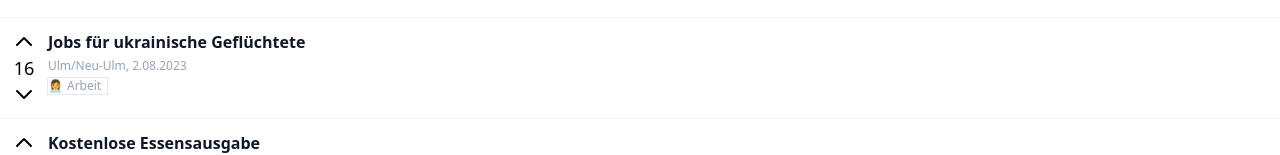
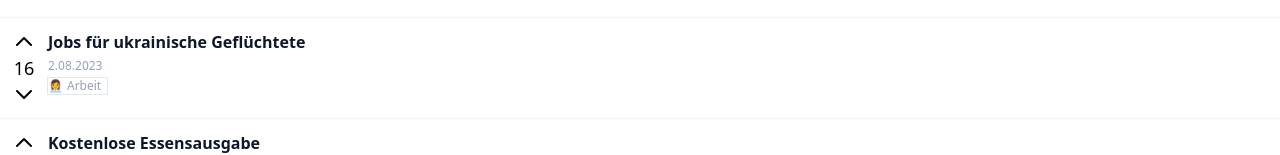
Before and after one commit to team-parallax/hack4ukraine-prototype, a React (Create React App) app: page / in a window 1280 px wide. Shown: the part 471-626 px from the top of the page. Built offline with nearby package versions, Linux system fonts and the light colour scheme.

Commit message:
update sample data

```diff
--- a/src/articles.js
+++ b/src/articles.js
@@ -20,7 +20,9 @@ export const moviesUa = [
         isPinned: true,
         starRating: 13,
         date: "23.07.2023",
-        // location: "Ulm/Neu-Ulm",
+        location: "Ulm/Neu-Ulm",
+        address: "Münsterplatz 123",
+        openingHours: "8:00 - 12:00 Uhr",
         comments: [
             {
                 id: 1,
@@ -86,8 +88,7 @@ export const moviesUa = [
             },
         ],
         starRating: 16,
-        date: "2.08.2023",
-        location: "Ulm/Neu-Ulm"
+        date: "2.08.2023"
     },
     {
         id: 5,
@@ -123,7 +124,7 @@ export const moviesUa = [
     },
     {
         id: 7,
-        title: "Щось у Штутгарті",
+        title: "блошиний ринок",
         rating: [
             {
                 emoji: "🏠",
@@ -153,10 +154,9 @@ export const moviesDe = [
         isPinned: true,
         starRating: 13,
         date: "23.07.2023",
-        location: "Ulm/Neu-Ulm",
         address: "Münsterplatz 123",
         openingHours: "8:00 - 12:00 Uhr",
-        // location: "Ulm/Neu-Ulm",
+        location: "Ulm/Neu-Ulm",
         comments: [
             {
                 id: 1,
@@ -222,8 +222,7 @@ export const moviesDe = [
             },
         ],
         starRating: 16,
-        date: "2.08.2023",
-        location: "Ulm/Neu-Ulm"
+        date: "2.08.2023"
     },
     {
         id: 5,
@@ -259,7 +258,7 @@ export const moviesDe = [
     },
     {
         id: 7,
-        title: "Irgendwas in Stuttgart",
+        title: "Flohmarkt in Stuttgart",
         rating: [
             {
                 emoji: "🏠",
@@ -371,8 +370,7 @@ export const moviesEn = [
             },
         ],
         starRating: 16,
-        date: "2.08.2023",
-        location: "Ulm/Neu-Ulm"
+        date: "2.08.2023"
     },
     {
         id: 5,
@@ -408,7 +406,7 @@ export const moviesEn = [
     },
     {
         id: 7,
-        title: "Something in Stuttgart",
+        title: "Flea market in Stuttgart",
         rating: [
             {
                 emoji: "🏠",
```
